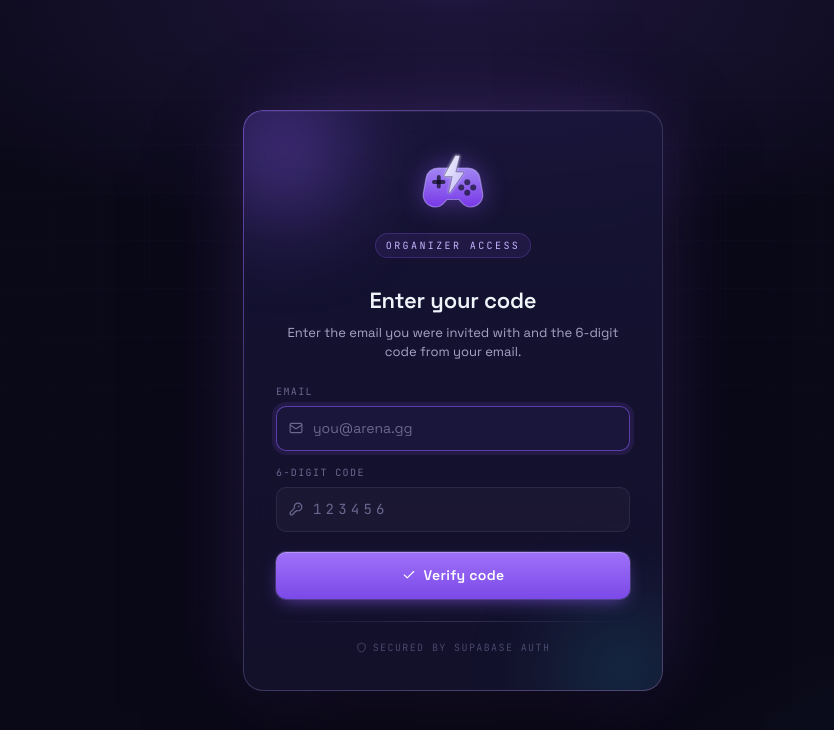
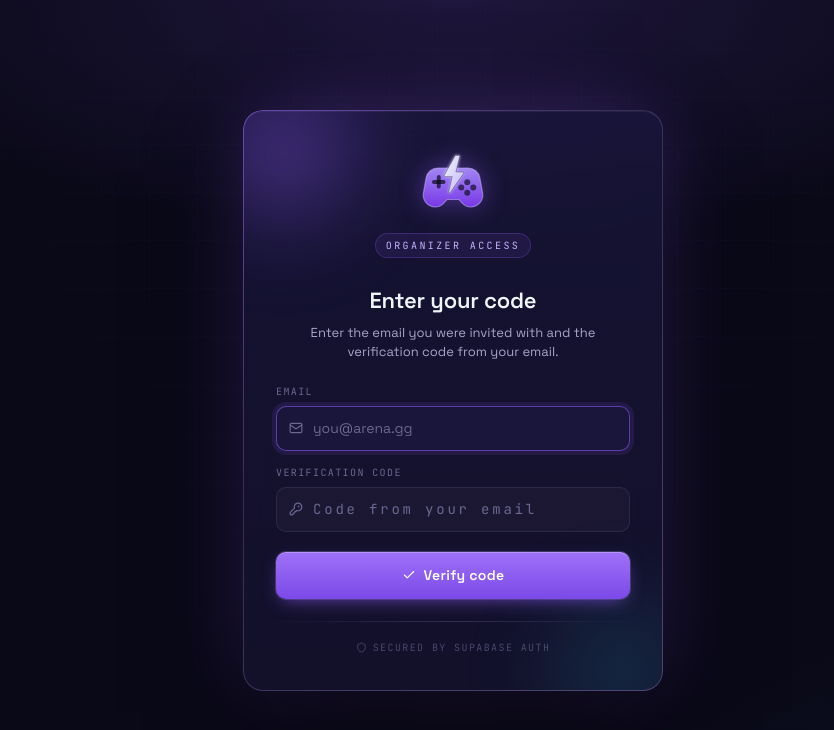
Before and after one commit to evani624/AEL-platform, a React (Vite) app: page /set-password in a window 1280 px wide. Shown: the top 730 px of the page, without its empty margins (187-1021 px from the left). Built offline with nearby package versions, Linux system fonts and the light colour scheme; no server answers.

Commit message:
Fix: accept variable-length OTP codes

```diff
--- a/src/views/SetPasswordView.jsx
+++ b/src/views/SetPasswordView.jsx
@@ -105,8 +105,8 @@ export default function SetPasswordView() {
       setErr('Enter the email you were invited with')
       return
     }
-    if (cleanCode.length < 6) {
-      setErr('Enter the 6-digit code from your email')
+    if (!cleanCode) {
+      setErr('Enter the verification code from your email')
       return
     }
     setVerifying(true)
@@ -176,7 +176,7 @@ export default function SetPasswordView() {
           <form onSubmit={verifyCode}>
             <div className="login__heading">
               <h1>Enter your code</h1>
-              <p>Enter the email you were invited with and the 6-digit code from your email.</p>
+              <p>Enter the email you were invited with and the verification code from your email.</p>
             </div>
 
             {note && !err && (
@@ -220,7 +220,7 @@ export default function SetPasswordView() {
             </div>
 
             <div className="field">
-              <label className="field__label">6-digit code</label>
+              <label className="field__label">Verification code</label>
               <div style={{ position: 'relative' }}>
                 <KeyRound
                   size={14}
@@ -230,10 +230,11 @@ export default function SetPasswordView() {
                   className="field__input"
                   inputMode="numeric"
                   autoComplete="one-time-code"
-                  placeholder="123456"
+                  maxLength={10}
+                  placeholder="Code from your email"
                   value={code}
                   onChange={(e) => setCode(e.target.value.replace(/[^0-9]/g, '').slice(0, 10))}
-                  style={{ paddingLeft: 36, letterSpacing: '0.3em', fontFamily: 'var(--f-mono)' }}
+                  style={{ paddingLeft: 36, letterSpacing: '0.2em', fontFamily: 'var(--f-mono)' }}
                 />
               </div>
             </div>
```
